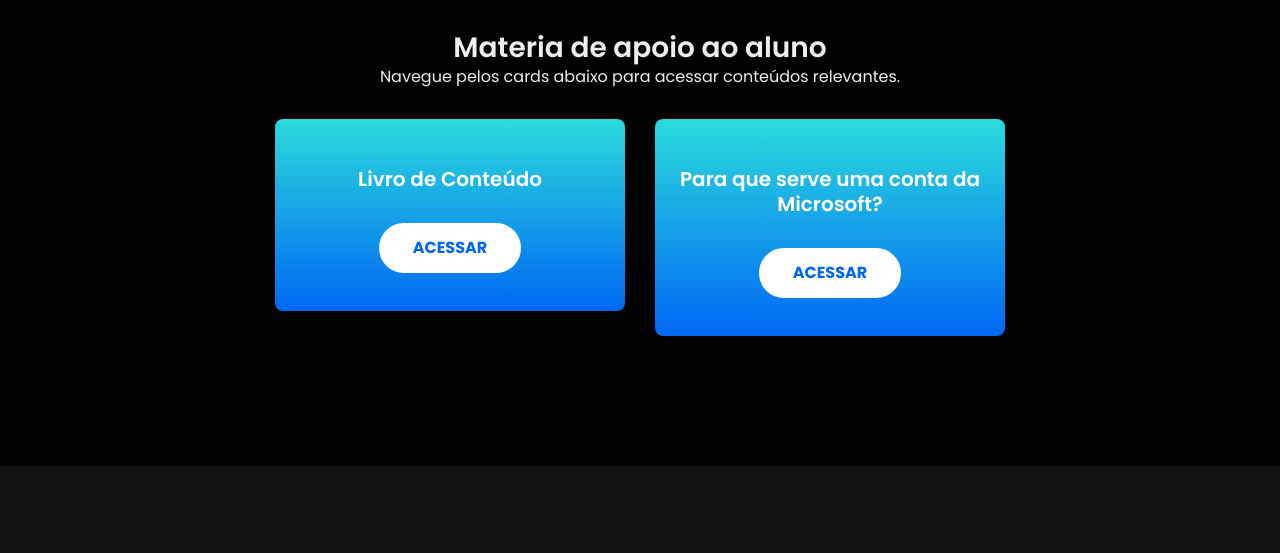
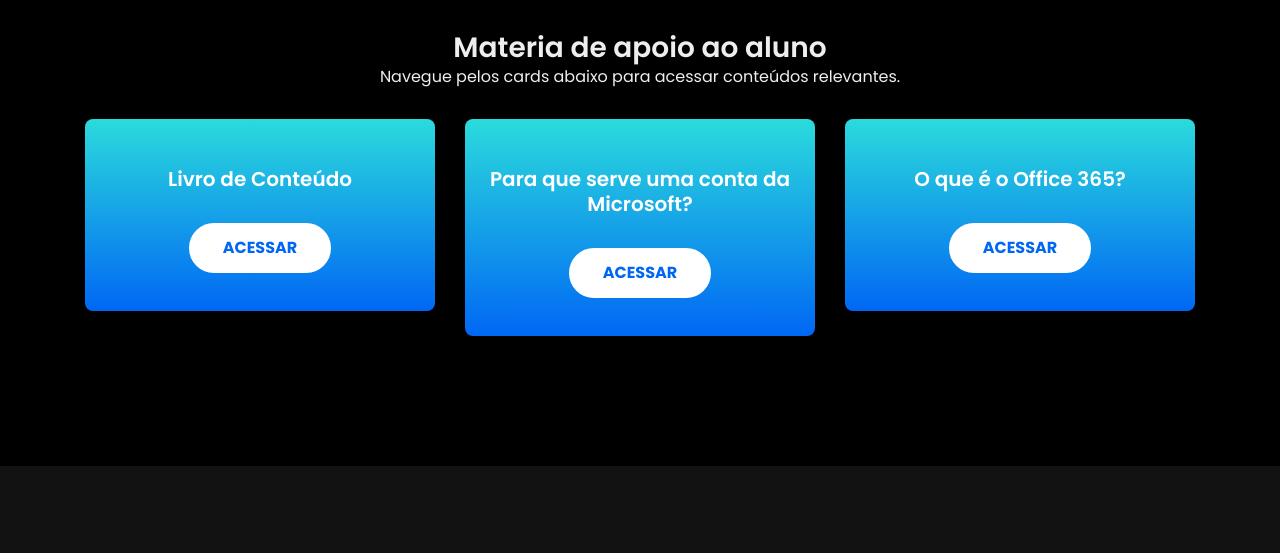
Before and after one commit to rafaelcursos/rafaelcursos.github.io, a plain HTML site: page aluno.html in a window 1280 px wide. Shown: the part 89-642 px from the top of the page. Drawn offline with Linux system fonts and the light colour scheme.

Commit message:
mais um card inserido

```diff
--- a/aluno.html
+++ b/aluno.html
@@ -143,6 +143,22 @@
                 </div>
                 <!-- fim da coluna -->
 
+                <!-- coluna -->
+                <div class="col-lg-4 col-md-7 col-sm-9">
+                    <div class="pricing-style mt-30">
+                        <div class="pricing-icon text-center">
+                            <!-- <img src="assets/images/basic.svg" alt=""> -->
+                        </div>
+                        <div class="pricing-header text-center">
+                            <h5 class="sub-title">O que é o Office 365?</h5>
+                        </div>
+                        <div class="pricing-btn rounded-buttons text-center">
+                            <a class="main-btn rounded-one" href="https://sway.office.com/mxY6T8CISnXpXZ13?ref=Link" target="_blank">Acessar</a>
+                        </div>
+                    </div> <!-- pricing style one -->
+                </div>
+                <!-- fim da coluna -->
+
             </div>
             <!-- fim da linha -->
             <!-- END CARDS -->
```
